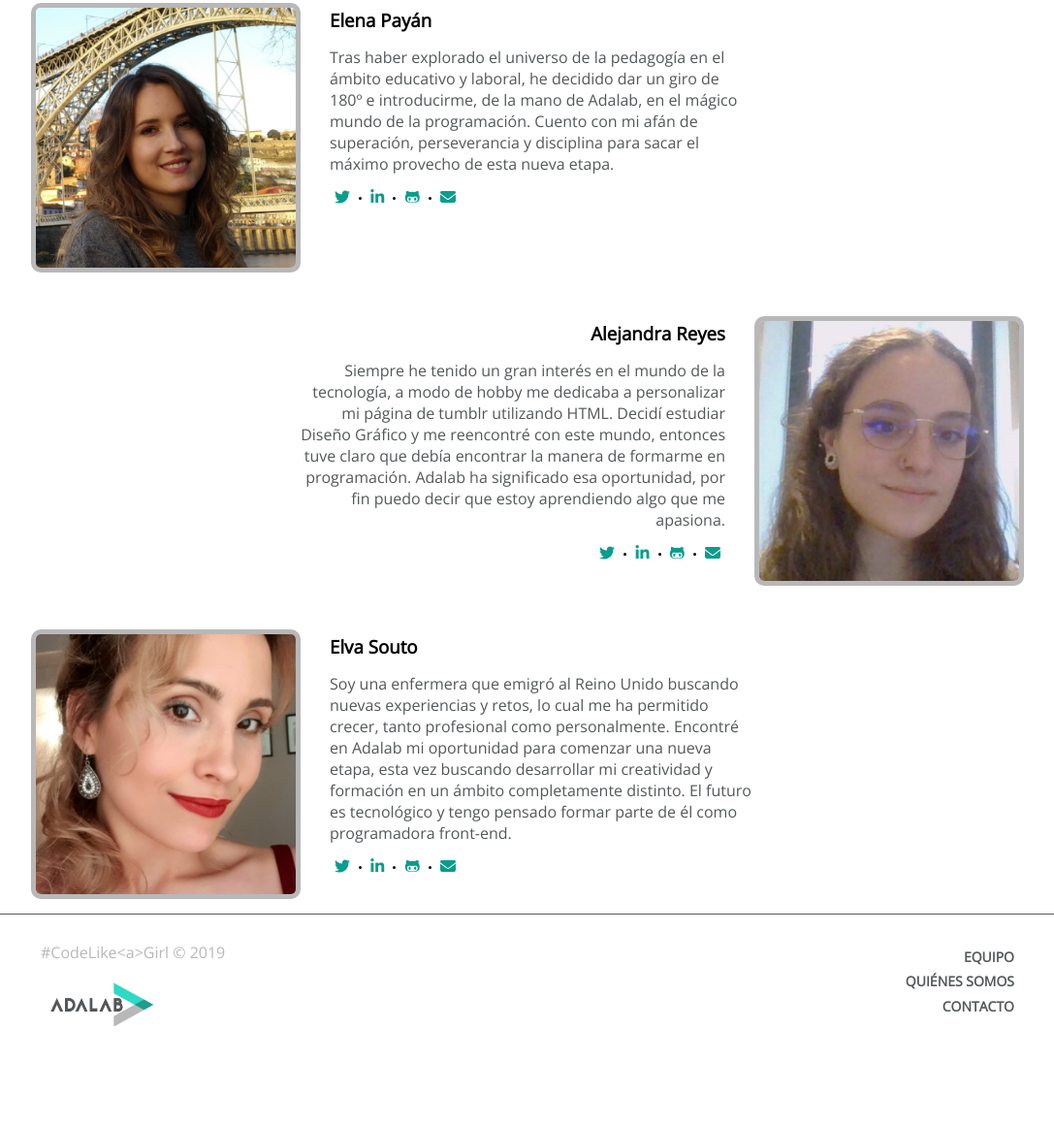
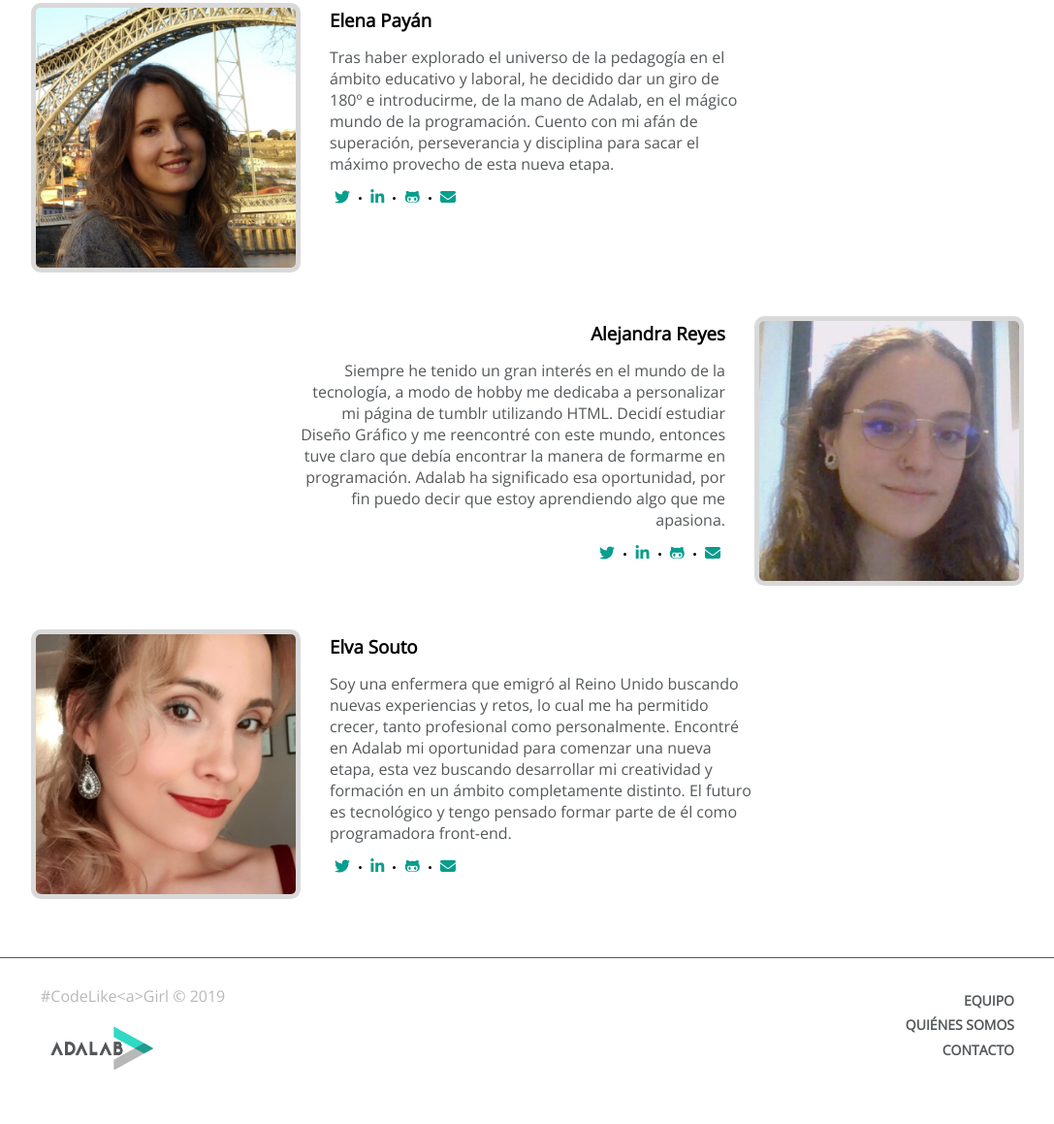
Before and after one commit to Adalab/CodeLike-a-Girl, a website: page docs/index.html in a window 1280 px wide. Shown: the part 1877-3036 px from the top of the page at 97% size, without its empty margins (96-1183 px from the left). Before the commit the page ends 2991 px from the top, so only its background shows below. Drawn offline with nearby package versions, Linux system fonts and the light colour scheme; files that its build step writes are made by us from their sources.

Commit message:
Modify color of the animation and add margin to the footer

```diff
--- a/_src/assets/scss/common/_footer.scss
+++ b/_src/assets/scss/common/_footer.scss
@@ -4,6 +4,8 @@
   display: grid;
   grid-template-columns: repeat(3, 1fr);
   grid-template-rows: 67px 64px 120px;
+  box-sizing: content-box;
+  margin-top: 45px;
 
   @media all and (min-width: 768px) and (max-width: 1200px) {
     height: 170px;
--- a/_src/assets/scss/layout/_aboutus_adalaber.scss
+++ b/_src/assets/scss/layout/_aboutus_adalaber.scss
@@ -12,7 +12,7 @@
     height: 180px;
     background-size: contain;
     border-radius: 10px;
-    border: 5px solid $sixthColor;
+    border: 5px solid rgba(0, 0, 0, 0.15);
     margin: 30px 0 15px 0;
     @media all and (min-width: 768px) {
       width: 205px;
@@ -97,7 +97,7 @@
 @keyframes marco {
   55% {
     border-radius: 50% 0 50% 0;
-    border: 3px solid $mainColor;
+    border: 3px solid rgba(61, 158, 141, 0.5);
   }
   100% {
     border-radius: 0 50% 0 50%;
```
